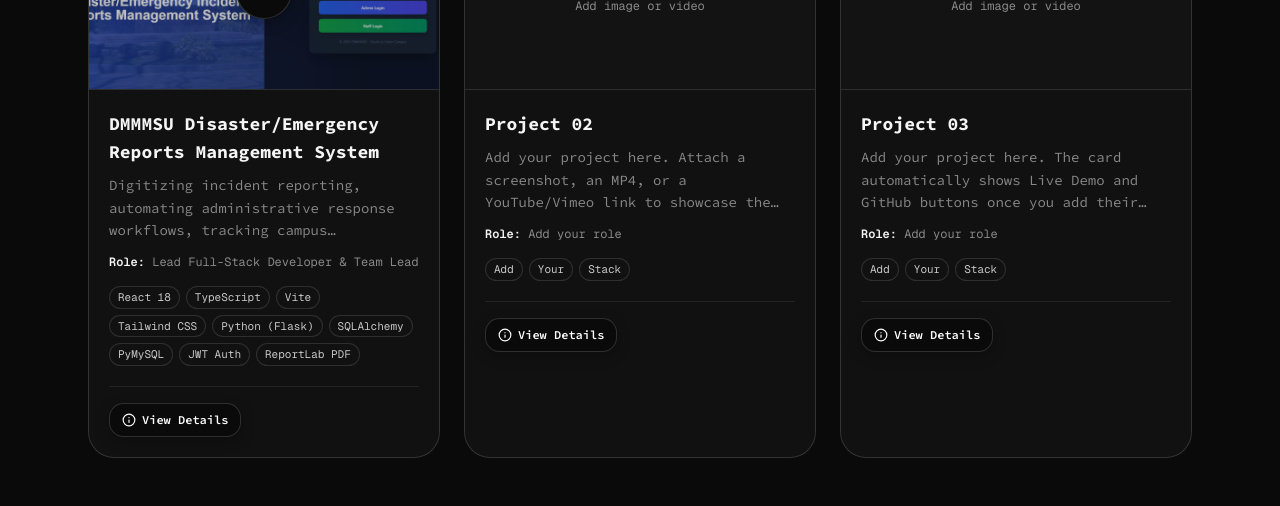
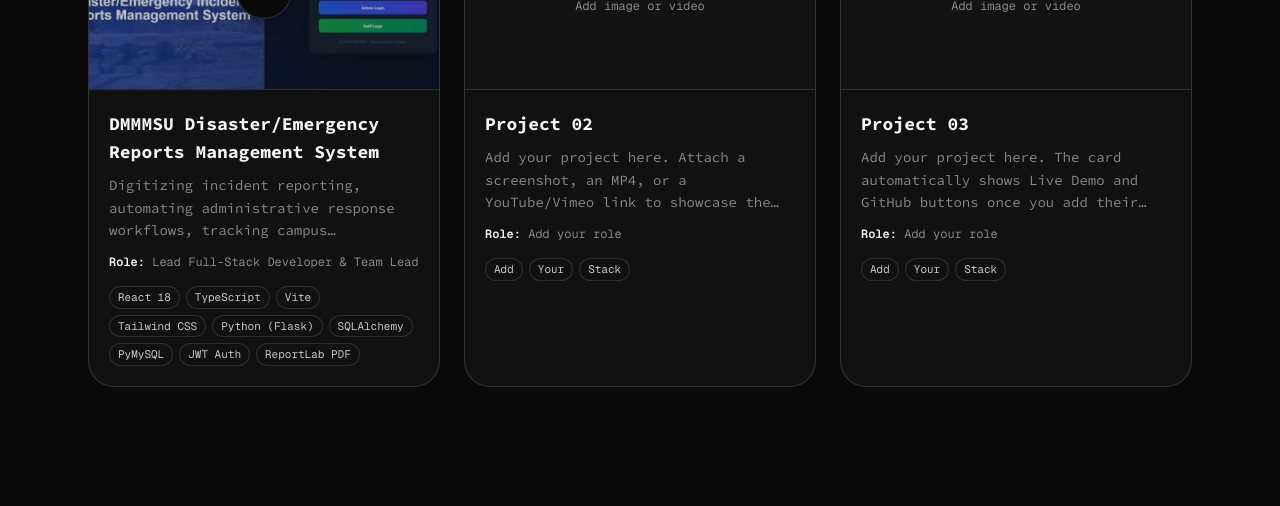
Before and after one commit to Jehooooo/Portfolio, a Next.js app: page / in a window 1280 px wide. Shown: the part 2152-2658 px from the top of the page. Built offline with nearby package versions, Linux system fonts and the light colour scheme; no server answers.

Commit message:
style: Remove 'View Details' button from featured project cards

```diff
--- a/components/project-card.tsx
+++ b/components/project-card.tsx
@@ -1,7 +1,7 @@
 'use client'
 
 import Image from 'next/image'
-import { ArrowUpRight, ImageOff, Play, Info } from 'lucide-react'
+import { ArrowUpRight, ImageOff, Play } from 'lucide-react'
 import { GithubIcon } from '@/components/brand-icons'
 import { cn } from '@/lib/utils'
 import type { Project } from '@/lib/portfolio-data'
@@ -65,6 +65,8 @@
 }
 
 export function ProjectCard({ project, onSelect }: ProjectCardProps) {
+  const hasLinks = Boolean(project.liveUrl || project.githubUrl)
+
   return (
     <article
       onClick={() => onSelect?.(project)}
@@ -105,19 +107,8 @@
           ))}
         </ul>
 
-        <div className="mt-5 flex flex-wrap items-center justify-between gap-2 border-t border-border/60 pt-4">
-          <button
-            type="button"
-            onClick={(e) => {
-              e.stopPropagation()
-              onSelect?.(project)
-            }}
-            className="inline-flex items-center gap-1.5 rounded-lg btn-bw-primary px-3 py-2 text-xs font-semibold text-white shadow-md transition-transform duration-200 hover:scale-105 cursor-pointer"
-          >
-            <Info size={14} /> View Details
-          </button>
-
-          <div className="flex items-center gap-2">
+        {hasLinks && (
+          <div className="mt-5 flex items-center justify-end gap-2 border-t border-border/60 pt-4">
             {project.liveUrl && (
               <a
                 href={project.liveUrl}
@@ -141,7 +132,7 @@
               </a>
             )}
           </div>
-        </div>
+        )}
       </div>
     </article>
   )
```
